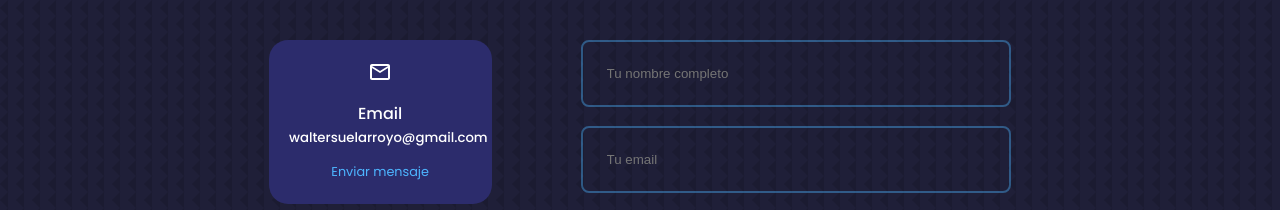
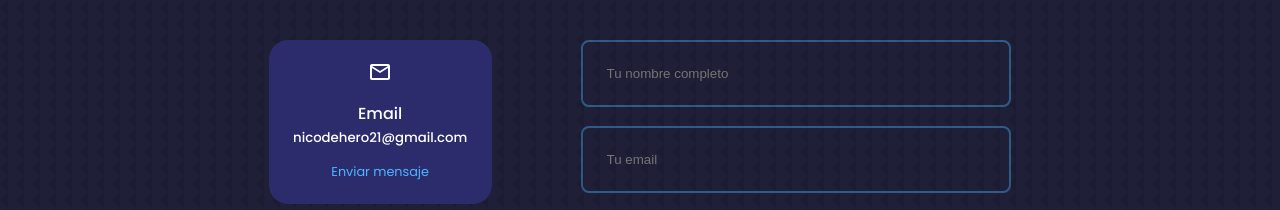
Before and after one commit to WalterNickSuelArroyo/Portfolio-Software-WalterNick, a React (Create React App) app: page / in a window 1280 px wide. Shown: the part 4960-5170 px from the top of the page. Built offline with nearby package versions, Linux system fonts and the light colour scheme.

Commit message:
actualizando correo

```diff
--- a/src/components/contact/Contact.jsx
+++ b/src/components/contact/Contact.jsx
@@ -22,8 +22,8 @@
           <article className='contact__option'>
             <MdOutlineEmail  className='contact__option-icon'/>
             <h4>Email</h4>
-            <h5>waltersuelarroyo@gmail.com</h5>
-            <a href="mailto:waltersuelarroyo@gmail.com" target='_blank' rel="noopener noreferrer">Enviar mensaje</a>
+            <h5>nicodehero21@gmail.com</h5>
+            <a href="mailto:nicodehero21@gmail.com" target='_blank' rel="noopener noreferrer">Enviar mensaje</a>
           </article>
           <article className='contact__option'>
             <FaLinkedin  className='contact__option-icon' />
```
